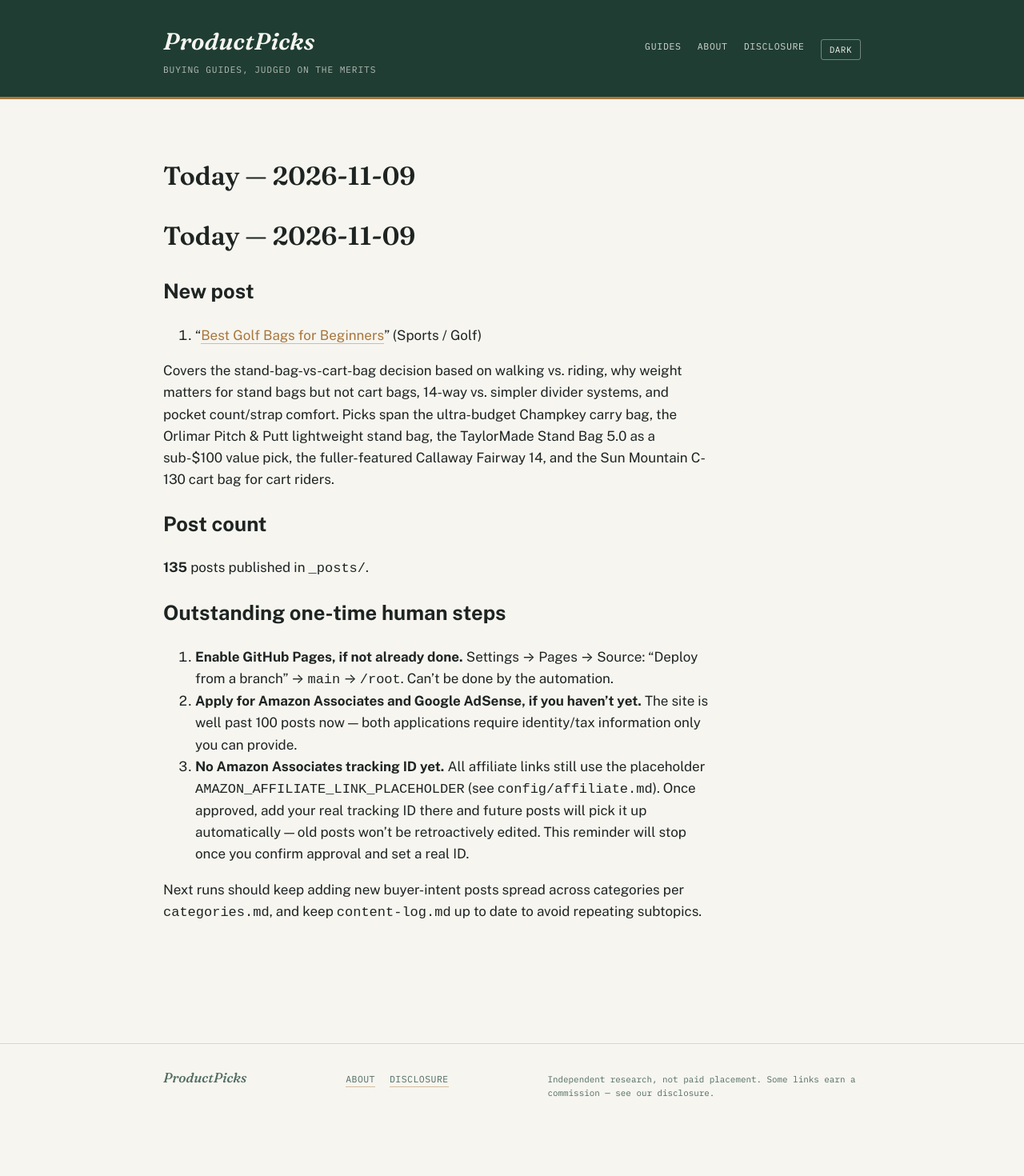
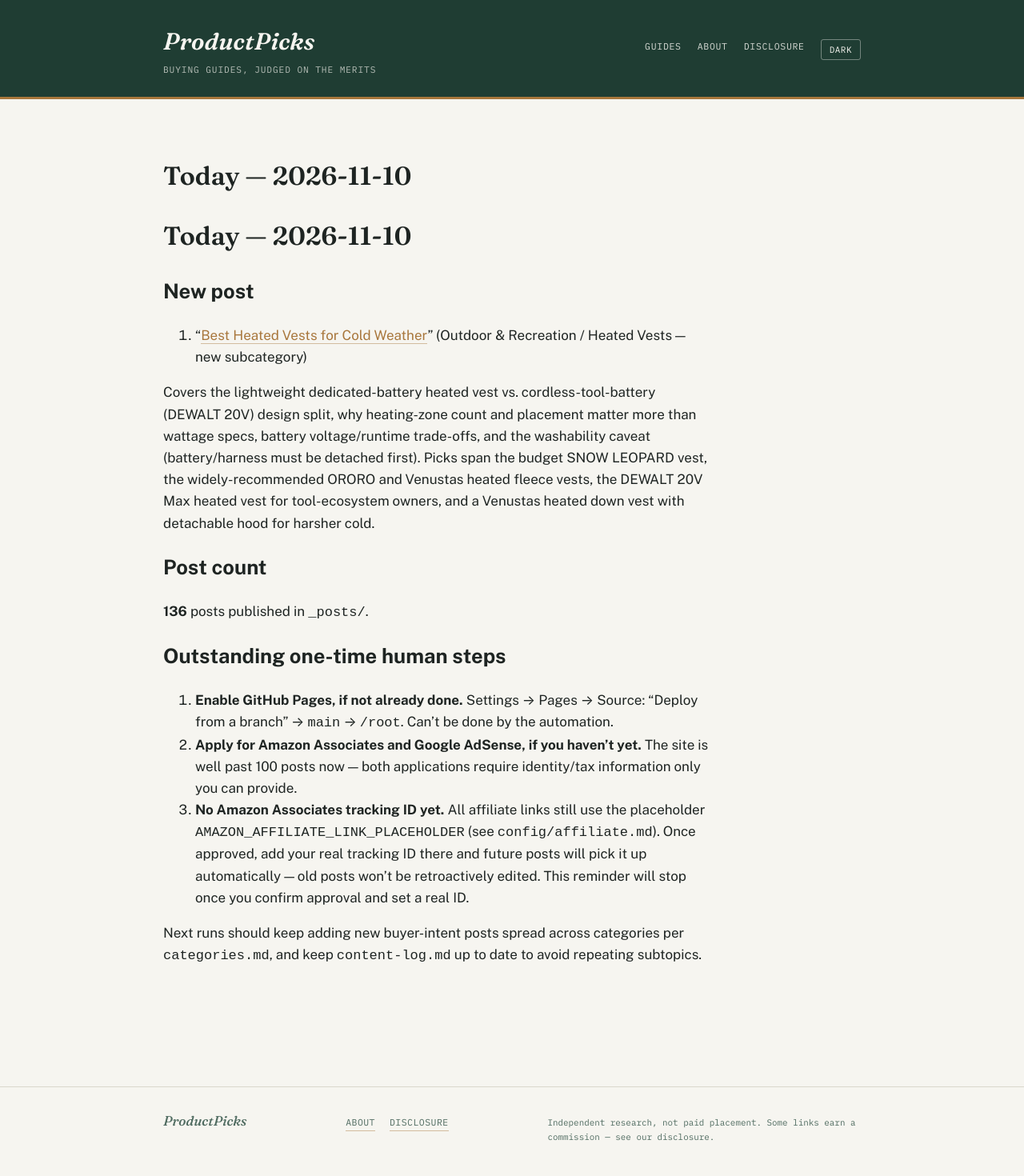
Before and after one commit to ajith198/ProductPicks, a Jekyll site: the page built from today.md, in a window 1280 px wide. Shown: the whole page at 80% size. Built offline with Jekyll 4.4.1, drawn with Linux system fonts in a browser that asks for light colours; our own code applies the rules of GitHub Pages for plain Markdown files; before the commit the page ends 1416 px from its top, so only the background shows below that.

Commit message:
daily: 2026-11-10 new post + log update
New post: Best Heated Vests for Cold Weather (Outdoor & Recreation /
Heated Vests, new subcategory). Covers dedicated-battery vs.
cordless-tool-battery (DEWALT 20V) designs, heating-zone placement,
battery runtime, and washability caveats, with picks spanning
SNOW LEOPARD, ORORO, Venustas, and DEWALT.

Co-Authored-By: Claude Sonnet 5 <noreply@anthropic.com>
Claude-Session: https://claude.ai/code/session_01UFLJpa9B7DuF2wK55gvY1a

```diff
--- a/categories.md
+++ b/categories.md
@@ -1,6 +1,6 @@
 # Categories & expansion strategy
 
-**Status: multi-category, as of 2026-07-12. Updated 2026-11-09.** ProductPicks started as a pickleball-only site (see `niche.md` for that original research). This file governs the site now that it has expanded into multiple product verticals, and is the doc future automated/daily runs should consult when choosing what to write next.
+**Status: multi-category, as of 2026-07-12. Updated 2026-11-10.** ProductPicks started as a pickleball-only site (see `niche.md` for that original research). This file governs the site now that it has expanded into multiple product verticals, and is the doc future automated/daily runs should consult when choosing what to write next.
 
 ## Front matter taxonomy
 
@@ -21,7 +21,7 @@ These two fields drive the Category / Type / Year filters in the search bar on t
 |---|---|
 | Sports | Pickleball, Soccer, Tennis, Cycling, Running, Yoga, Golf, Basketball, Badminton, Swimming, Baseball, Fitness, Volleyball, Climbing, Table Tennis, Boxing, Football, Disc Golf, Skiing & Snowboarding, Ice Skating |
 | Home & Kitchen | Coffee Makers, Electric Kettles, Blenders, Air Fryers, Toaster Ovens, Rice Cookers, Stand Mixers, Robot Vacuums, Espresso Machines, Pressure Cookers, Food Processors, Knife Sets, Cast Iron Skillets, Dutch Ovens, Coffee Grinders, Water Filter Pitchers, Cordless Stick Vacuums, Vacuum Sealers, Slow Cookers, Meat Thermometers, Indoor Grills, French Press, Sous Vide Machines, Immersion Blenders, Waffle Makers, Bread Makers, Electric Griddles, Juicers, Air Purifiers, Toasters, Space Heaters, Pizza Ovens, Humidifiers, Ice Makers, Electric Blankets, Milk Frothers, Deep Fryers, Mini Fridges, Hand Mixers, Soda Makers |
-| Outdoor & Recreation | Camping Tents, Sleeping Bags, Headlamps, Hiking Boots, Camp Stoves, Water Filters, Trekking Poles, Coolers, Backpacking Backpacks, Camp Chairs, Camping Lanterns, Fishing, Rain Jackets, Binoculars, Paddleboards, Kayaks, Life Jackets (PFDs), Hydration Packs, Sleeping Pads, Hammocks, Daypacks, Water Bottles, Multi-Tools, Camping Cots, Portable Power Stations, Grills & Smokers, Winter Gloves, Winter Boots, Base Layers, Ice Traction Devices, Snowshoes, Snow Sleds, Snow Blowers, Winter Socks, Winter Coats & Parkas, Neck Gaiters & Balaclavas, Hand Warmers |
+| Outdoor & Recreation | Camping Tents, Sleeping Bags, Headlamps, Hiking Boots, Camp Stoves, Water Filters, Trekking Poles, Coolers, Backpacking Backpacks, Camp Chairs, Camping Lanterns, Fishing, Rain Jackets, Binoculars, Paddleboards, Kayaks, Life Jackets (PFDs), Hydration Packs, Sleeping Pads, Hammocks, Daypacks, Water Bottles, Multi-Tools, Camping Cots, Portable Power Stations, Grills & Smokers, Winter Gloves, Winter Boots, Base Layers, Ice Traction Devices, Snowshoes, Snow Sleds, Snow Blowers, Winter Socks, Winter Coats & Parkas, Neck Gaiters & Balaclavas, Hand Warmers, Heated Vests |
 
 New subcategories can be added freely within an existing category. New top-level categories should only be added when there's a genuine cluster of buyer-intent content planned for it (not a one-off post) — keep the category list short enough that the dropdown filter stays useful.
 
--- a/today.md
+++ b/today.md
@@ -1,14 +1,14 @@
-# Today — 2026-11-09
+# Today — 2026-11-10
 
 ## New post
 
-1. "[Best Golf Bags for Beginners](/sports/buying-guides/best-golf-bags-for-beginners/)" (Sports / Golf)
+1. "[Best Heated Vests for Cold Weather](/outdoor-recreation/buying-guides/best-heated-vests-for-cold-weather/)" (Outdoor & Recreation / Heated Vests — new subcategory)
 
-Covers the stand-bag-vs-cart-bag decision based on walking vs. riding, why weight matters for stand bags but not cart bags, 14-way vs. simpler divider systems, and pocket count/strap comfort. Picks span the ultra-budget Champkey carry bag, the Orlimar Pitch & Putt lightweight stand bag, the TaylorMade Stand Bag 5.0 as a sub-$100 value pick, the fuller-featured Callaway Fairway 14, and the Sun Mountain C-130 cart bag for cart riders.
+Covers the lightweight dedicated-battery heated vest vs. cordless-tool-battery (DEWALT 20V) design split, why heating-zone count and placement matter more than wattage specs, battery voltage/runtime trade-offs, and the washability caveat (battery/harness must be detached first). Picks span the budget SNOW LEOPARD vest, the widely-recommended ORORO and Venustas heated fleece vests, the DEWALT 20V Max heated vest for tool-ecosystem owners, and a Venustas heated down vest with detachable hood for harsher cold.
 
 ## Post count
 
-**135** posts published in `_posts/`.
+**136** posts published in `_posts/`.
 
 ## Outstanding one-time human steps
 
```
Also changed, not shown: TODAY.md (+1 -1 lines), _posts/2026-11-10-best-heated-vests-for-cold-weather.md (added, +54 -0 lines), content-log.md (+1 -0 lines).
